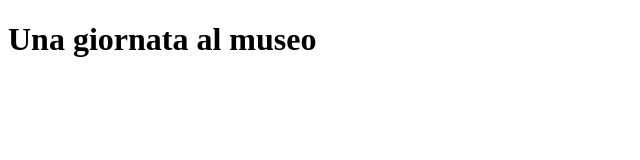
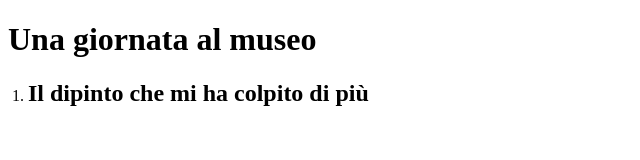
Before and after one commit to StefanoSalaa98/htmlcss-hello, a plain HTML site: page index.html in a window 1280 px wide. Shown: the whole page, without its empty margins (0-640 px from the left). Drawn offline with Linux system fonts and the light colour scheme.

Commit message:
Titolo primo elemento lista

```diff
--- a/index.html
+++ b/index.html
@@ -11,6 +11,15 @@
         <h1> Una giornata al museo </h1>
     </header>
 
+    <main>
+        <ol style="margin-left: -20px;">
+            <li>
+                <h2> Il dipinto che mi ha colpito di più </h2>
+
+            </li>
+
+        </ol>
+    </main>
 
 
 </body>
```
